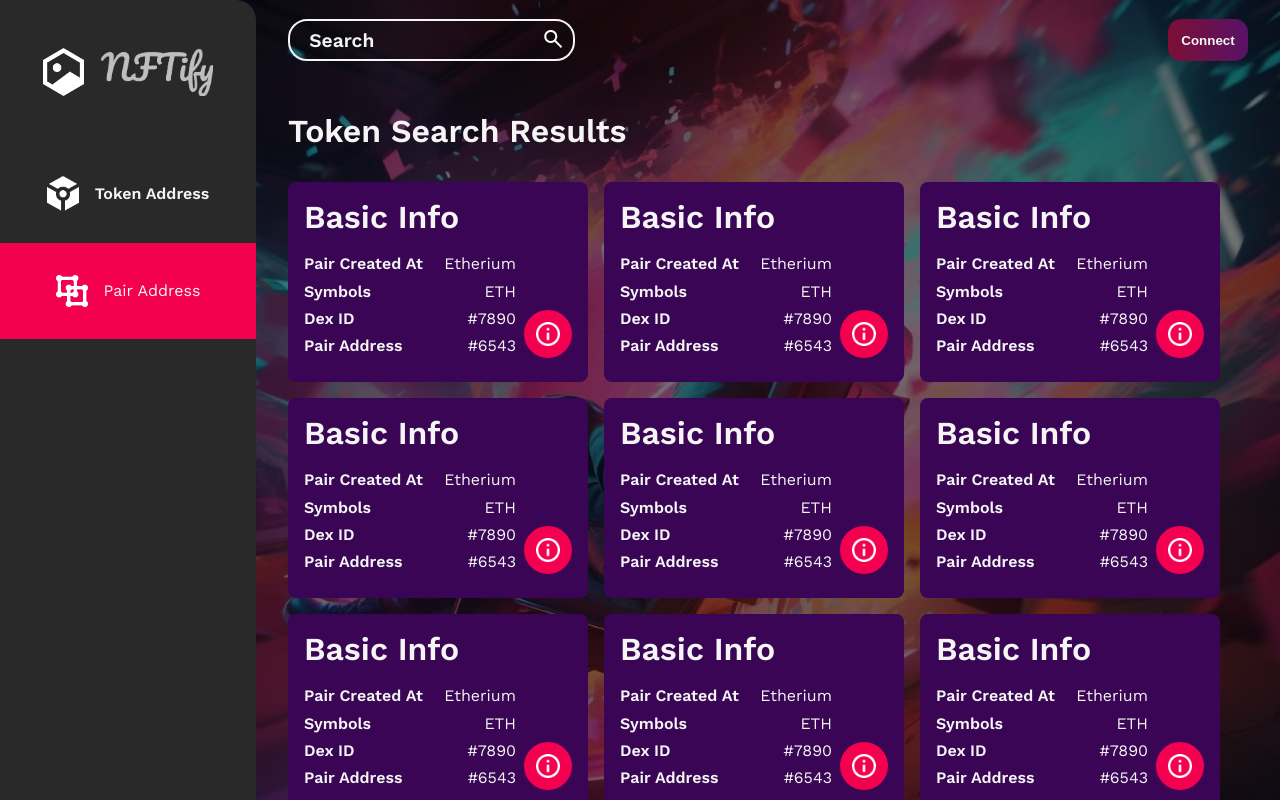
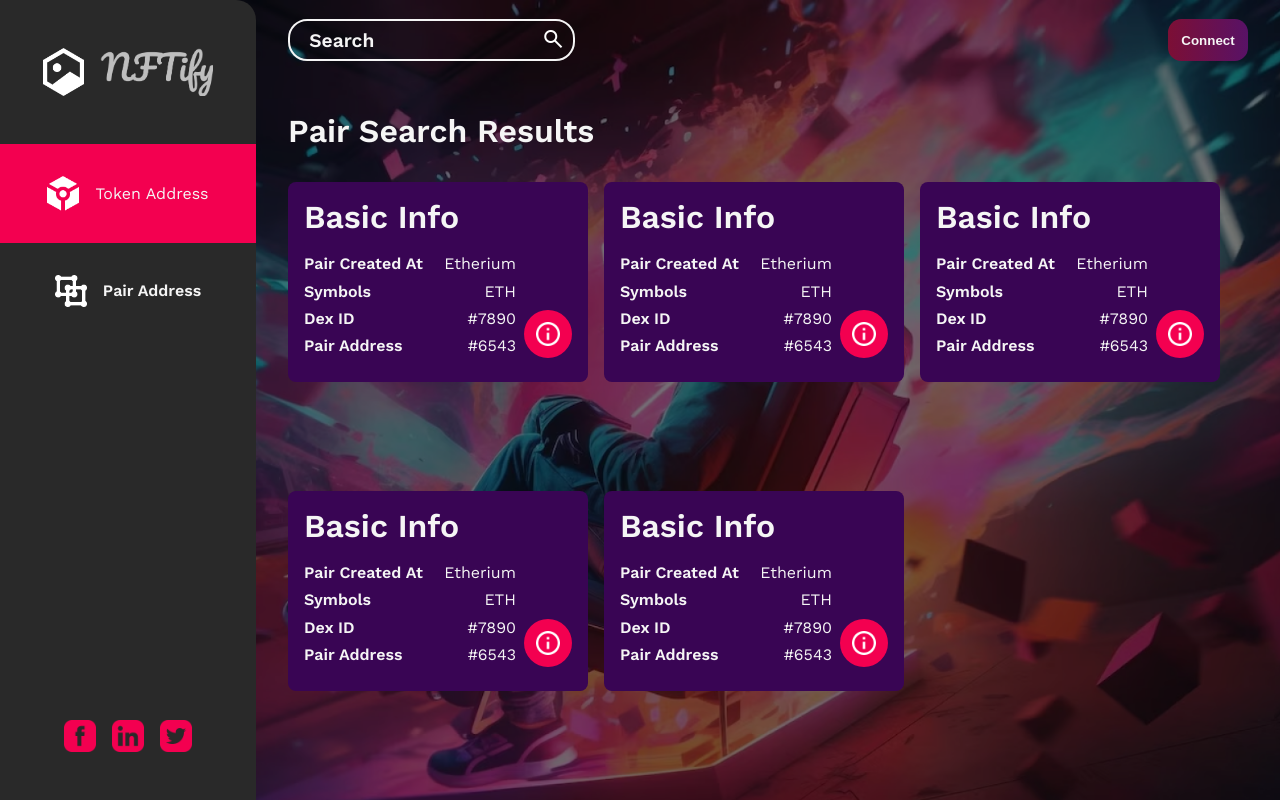
Before and after one commit to aswnss-m/matrix-lab-assignment, a React (Create React App) app: page /pair in a window 1280 px wide. Shown: the top 800 px of the page. Built offline with nearby package versions, Linux system fonts and the light colour scheme.

Commit message:
routing and fixed overflow

```diff
--- a/src/Components/Sidebar.jsx
+++ b/src/Components/Sidebar.jsx
@@ -7,12 +7,16 @@ import pair_icon from  "../Assets/icons/Vector.png"
 import fb from "../Assets/icons/facebook.png";
 import twitter from "../Assets/icons/twitter.png";
 import linkedin from "../Assets/icons/linkedin.png";
+import { useNavigate } from 'react-router-dom';
 
 function Sidebar() {
-  const [activeMenuItem, setActiveMenuItem] = useState("pair");
+  const nav = useNavigate();
+  const [activeMenuItem, setActiveMenuItem] = useState("token");
 
   const handleMenuItemClick = (menuItem) => {
     setActiveMenuItem(menuItem);
+    nav(`/${menuItem}`);
+
   };
 
   return (
--- a/src/Pages/Landing.css
+++ b/src/Pages/Landing.css
@@ -1,7 +1,7 @@
 .landingPage{
     display: grid;
     grid-template-columns: 20vw auto;
-    grid-template-rows: 10vh 10vh auto;
+    grid-template-rows: 10vh 10vh 80vh;
     height: 100vh;
     background-color: rgba(0, 0, 0, 0.542);
     width: 100%;
--- a/src/Pages/Landing.jsx
+++ b/src/Pages/Landing.jsx
@@ -1,15 +1,21 @@
 import React from 'react'
 import Sidebar from '../Components/Sidebar'
-import Results from './Results'
+import TokenSearch from './TokenSearch'
 import SearchBar from '../Components/SearchBar';
+import PairAddress from './PairAddress';
 import "./Landing.css";
+import { Routes, Route } from 'react-router-dom';
 
 function Landing() {
   return (
     <div className='landingPage'>
         <Sidebar/>
         <SearchBar/>
-        <Results />
+        <Routes>
+            <Route path={'/'} element={<TokenSearch />}/>
+            <Route path={'/token'} element={<TokenSearch />}/>
+            <Route path={'/pair'} element={<PairAddress />}/>
+        </Routes>
     </div>
   )
 }
--- a/src/Pages/Results.jsx
+++ b/src/Pages/PairAddress.jsx
@@ -2,26 +2,21 @@ import React from 'react'
 import Card from '../Components/Card'
 import "./Results.css";
 
-function Results() {
+function PairAddress() {
   return (
     <div className='results'>
-        <h1 className='resultsTitle'>Token Search Results</h1>
+        <h1 className='resultsTitle'>Pair Search Results</h1>
         <div className='resultsCards'>
             <Card />
             <Card />
             <Card />
             <Card />
             <Card />
-            <Card />
-            <Card />
-            <Card />
-            <Card />
-            <Card />
-            <Card />
+
 
         </div>
     </div>
   )
 }
 
-export default Results
+export default PairAddress
--- a/src/Pages/Results.css
+++ b/src/Pages/Results.css
@@ -14,6 +14,7 @@
     flex-wrap: wrap;
     overflow-y: scroll;
     gap: 1em;
+    padding-bottom: 1em;
 }
 .resultsCards::-webkit-scrollbar {
     display: none;
--- /dev/null
+++ b/src/Pages/TokenSearch.jsx
@@ -0,0 +1,27 @@
+import React from 'react'
+import Card from '../Components/Card'
+import "./Results.css";
+
+function TokenSearch() {
+  return (
+    <div className='results'>
+        <h1 className='resultsTitle'>Token Search Results</h1>
+        <div className='resultsCards'>
+            <Card />
+            <Card />
+            <Card />
+            <Card />
+            <Card />
+            <Card />
+            <Card />
+            <Card />
+            <Card />
+            <Card />
+            <Card />
+
+        </div>
+    </div>
+  )
+}
+
+export default TokenSearch
--- a/src/index.js
+++ b/src/index.js
@@ -3,10 +3,13 @@ import ReactDOM from 'react-dom/client';
 import "./Assets/vanilla.css";
 import './Assets/index.css';
 import App from './App';
+import { BrowserRouter } from 'react-router-dom';
 
 const root = ReactDOM.createRoot(document.getElementById('root'));
 root.render(
   <React.StrictMode>
+    <BrowserRouter>
     <App />
+    </BrowserRouter>
   </React.StrictMode>
 );
```
